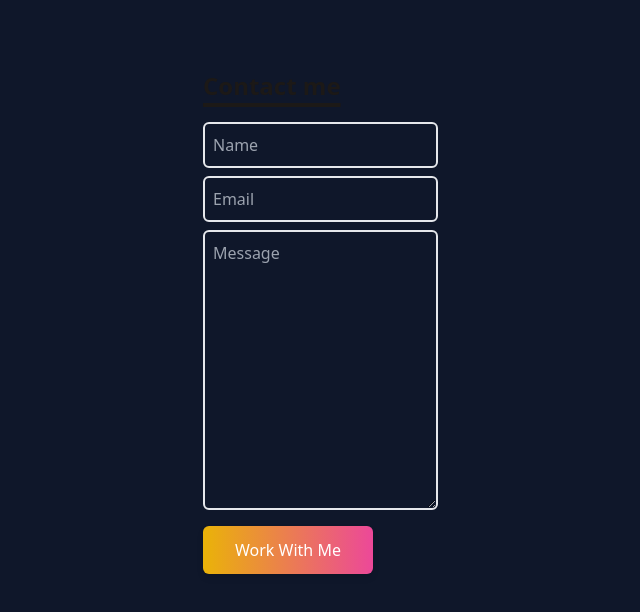
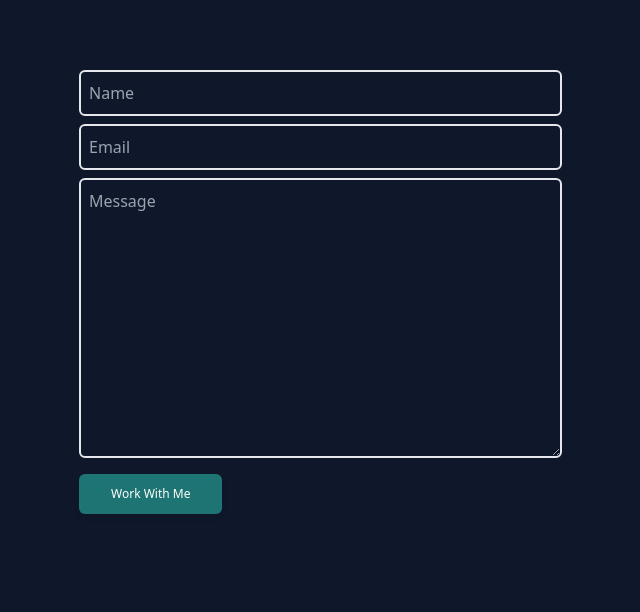
Before and after one commit to mammadyahyayev/portfolio, a React (Vite) app: page / in a window 1280 px wide. Shown: the part 2853-3465 px from the top of the page, without its empty margins (569-1209 px from the left). Built offline with nearby package versions, Linux system fonts and the light colour scheme.

Commit message:
Change Contact section

```diff
--- a/src/components/Contact.tsx
+++ b/src/components/Contact.tsx
@@ -1,15 +1,12 @@
-import Title from "./Title.tsx";
-
 const Contact = () => {
     return (
-        <div className="flex flex-col mb-10 mx-auto">
+        <div>
             <div className="flex justify-center items-center">
                 <form
                     action="https://getform.io/f/8ec6a29e-d904-4aab-b176-6b50e09d9411"
                     method="POST"
-                    className="flex flex-col w-full md:w-7/12"
+                    className="flex flex-col w-full"
                 >
-                    <Title> Contact me </Title>
                     <input
                         type="text"
                         name="name"
@@ -30,7 +27,8 @@ const Contact = () => {
                     />
                     <button
                         type="button"
-                        className="text-center inline-block px-8 py-3 w-max text-base font-medium rounded-md text-white bg-gradient-to-r from-yellow-500 to-pink-500 drop-shadow-md hover:stroke-white"
+                        className="text-center inline-block px-8 py-3 w-max font-medium rounded-md drop-shadow-md
+                        bg-teal-400/50 text-xs text-white hover:stroke-white hover:bg-teal-800"
                     >
                         Work With Me
                     </button>
--- a/src/components/Home.tsx
+++ b/src/components/Home.tsx
@@ -87,7 +87,8 @@ function Home() {
                                 </div>
                             </section>
 
-                            <section id="projects" className="mb-16 scroll-mt-16 md:mb-24 lg:mb-36 lg:scroll-mt-24">
+                            <section id="projects" className="mb-16 scroll-mt-16 md:mb-24 lg:mb-36 lg:scroll-mt-24"
+                                     aria-label="Projects">
                                 <ul className="group/list">
                                     <Projects/>
                                 </ul>
@@ -116,11 +117,10 @@ function Home() {
                                 </div>
                             </section>
 
-                            <div className="flex justify-center items-start mt-1">
-                                <div className="w-full md:w-10/12">
-                                    <Contact/>
-                                </div>
-                            </div>
+                            <section id="contact" className="mb-16 scroll-mt-16 md:mb-24 lg:mb-36 lg:scroll-mt-24"
+                                     aria-label="Contact Me">
+                                <Contact/>
+                            </section>
                         </main>
                     </div>
                 </div>
--- a/src/components/ProjectItem.tsx
+++ b/src/components/ProjectItem.tsx
@@ -28,7 +28,7 @@ function ProjectItem({name, description, technologies, imageSrc, link}: ProjectI
                         {technologies.map(technology => (
                             <li className="mr-1.5 mt-2">
                                 <div
-                                    className="flex items-center rounded-full bg-teal-400/10 px-3 py-1 text-xs font-medium leading-5 text-teal-300 ">
+                                    className="flex items-center rounded-full bg-teal-400/10 px-3 py-1 text-xs font-medium leading-5 text-teal-300">
                                     {technology}
                                 </div>
                             </li>
--- a/src/components/RightArrowIcon.tsx
+++ b/src/components/RightArrowIcon.tsx
@@ -4,9 +4,9 @@ const RightArrowIcon = () => {
             xmlns="http://www.w3.org/2000/svg" viewBox="0 0 20 20" fill="currentColor"
             className="ml-1 inline-block h-4 w-4 shrink-0 -translate-y-px transition-transform group-hover:translate-x-2 group-focus-visible:translate-x-2 motion-reduce:transition-none"
             aria-hidden="true">
-            <path fill-rule="evenodd"
+            <path fillRule="evenodd"
                   d="M3 10a.75.75 0 01.75-.75h10.638L10.23 5.29a.75.75 0 111.04-1.08l5.5 5.25a.75.75 0 010 1.08l-5.5 5.25a.75.75 0 11-1.04-1.08l4.158-3.96H3.75A.75.75 0 013 10z"
-                  clip-rule="evenodd">
+                  clipRule="evenodd">
             </path>
         </svg>
     );
```
